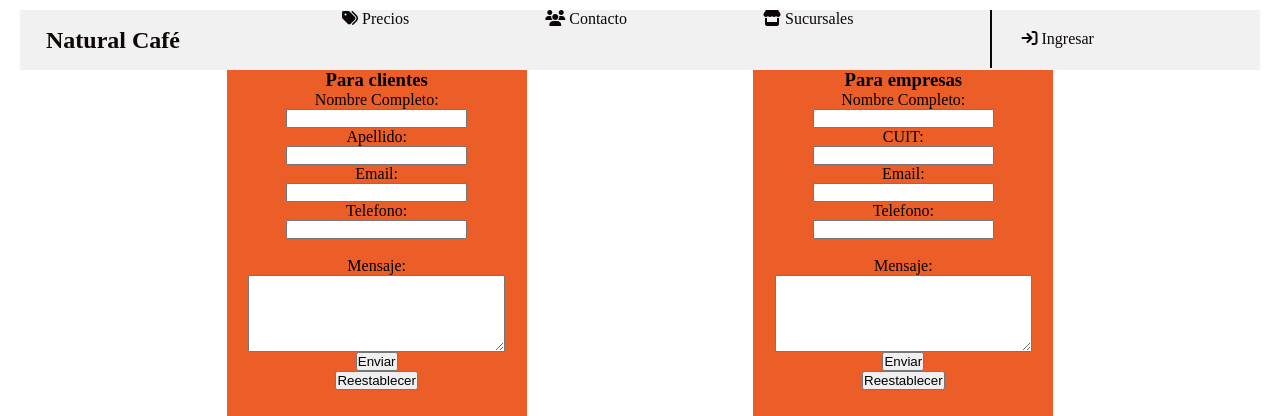
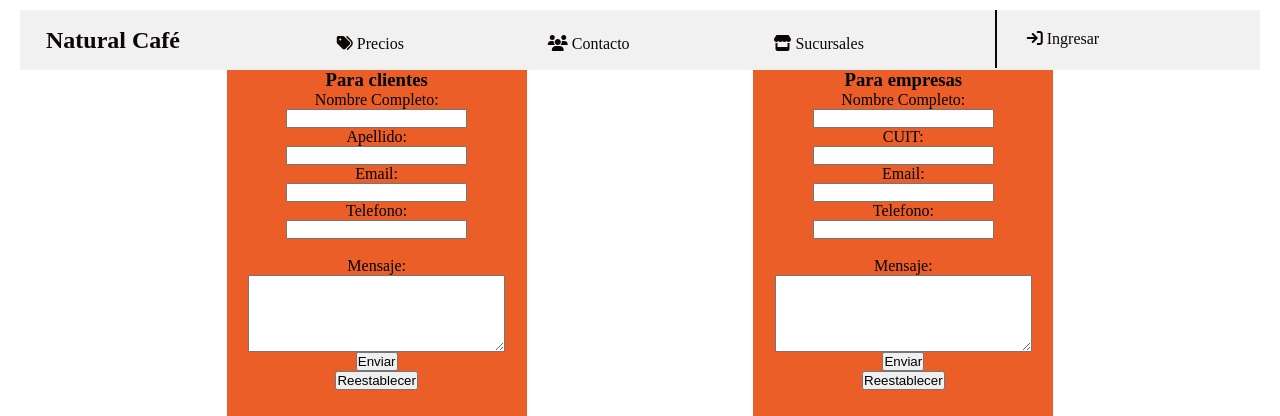
Before and after one commit to gonzalobernardis/Natural_Cafe, a plain HTML site: page pages/contacto.html in a window 1280 px wide. Shown: the top 416 px of the page. Drawn offline with Linux system fonts and the light colour scheme.

Commit message:
correccion de nav en todas las secciones de la pagina

```diff
--- a/pages/contacto.html
+++ b/pages/contacto.html
@@ -17,6 +17,7 @@
                 <a href="../index.html">Natural Café</a>
             </h1>
             <ul>
+                <div class="linksPrincipales">
                     <li>
                         <a class="negro" href="precios.html">
                             <i class="fa-solid fa-tags"></i> Precios
@@ -32,6 +33,7 @@
                             <i class="fa-solid fa-store"></i> Sucursales
                         </a>
                     </li>
+                </div>
                 <li class="login">
                     <a class="negro" href="#">
                         <i class="fa-solid fa-arrow-right-to-bracket"></i> Ingresar
```
Also changed, not shown: pages/precios.html (+2 -0 lines), pages/sucursales.html (+2 -0 lines). Lines whose indentation alone changed are shown as unchanged.
